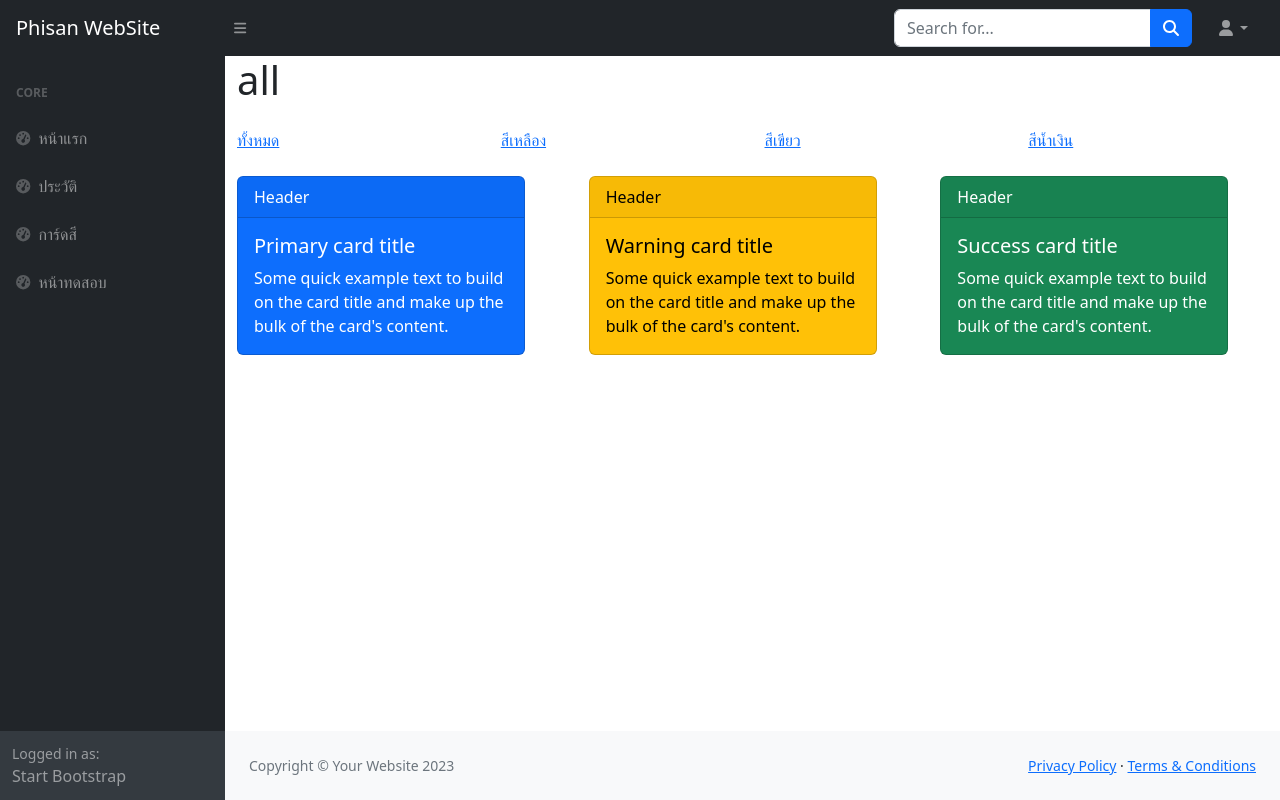
After one commit to numvarn/my_django_web, a Django app: page /color/ in a window 1280 px wide. The commit adds this page. Run offline with Django 5.2, Linux system fonts and the light colour scheme; some libraries are stand-ins or nearby versions.

Commit message:
set parameter

```diff
--- a/templates/base.html
+++ b/templates/base.html
@@ -52,6 +52,10 @@
                 <div class="sb-nav-link-icon"><i class="fas fa-tachometer-alt"></i></div>
                 ประวัติ
               </a>
+              <a class="nav-link" href='{% url "color-page" %}'>
+                <div class="sb-nav-link-icon"><i class="fas fa-tachometer-alt"></i></div>
+                การ์ดสี
+              </a>
               <a class="nav-link" href='{% url "for-page" %}'>
                 <div class="sb-nav-link-icon"><i class="fas fa-tachometer-alt"></i></div>
                 หน้าทดสอบ
--- /dev/null
+++ b/templates/card_color.html
@@ -0,0 +1,51 @@
+{% extends "base.html" %}
+<!---->
+{% block contant %}
+<div class="container">
+  <h1>{{ color }}</h1>
+  <div class="row mt-4">
+    <div class="col"><a href="?color=all">ทั้งหมด</a></div>
+    <div class="col"><a href="?color=yellow">สีเหลือง</a></div>
+    <div class="col"><a href="?color=green">สีเขียว</a></div>
+    <div class="col"><a href="?color=blue">สีน้ำเงิน</a></div>
+  </div>
+
+  <div class="row mt-4">
+    {% if color == 'all' or color == 'blue' %}
+    <div class="col">
+      <div class="card text-bg-primary mb-3" style="max-width: 18rem">
+        <div class="card-header">Header</div>
+        <div class="card-body">
+          <h5 class="card-title">Primary card title</h5>
+          <p class="card-text">Some quick example text to build on the card title and make up the bulk of the card's content.</p>
+        </div>
+      </div>
+    </div>
+    {% endif %}
+    <!---->
+    {% if color == 'all' or color == 'yellow' %}
+    <div class="col">
+      <div class="card text-bg-warning mb-3" style="max-width: 18rem">
+        <div class="card-header">Header</div>
+        <div class="card-body">
+          <h5 class="card-title">Warning card title</h5>
+          <p class="card-text">Some quick example text to build on the card title and make up the bulk of the card's content.</p>
+        </div>
+      </div>
+    </div>
+    {% endif %}
+    <!---->
+    {% if color == 'all' or color == 'green' %}
+    <div class="col">
+      <div class="card text-bg-success mb-3" style="max-width: 18rem">
+        <div class="card-header">Header</div>
+        <div class="card-body">
+          <h5 class="card-title">Success card title</h5>
+          <p class="card-text">Some quick example text to build on the card title and make up the bulk of the card's content.</p>
+        </div>
+      </div>
+    </div>
+    {% endif %}
+  </div>
+</div>
+{% endblock contant %}
--- a/templates/for_test.html
+++ b/templates/for_test.html
@@ -15,7 +15,7 @@
     <tbody>
       {% for i in list %}
       <tr>
-        <th scope="row">1</th>
+        <th scope="row">{{ forloop.counter }}</th>
         <td>Mark</td>
         <td>Otto</td>
         <td>@mdo</td>
--- a/webpage/urls.py
+++ b/webpage/urls.py
@@ -4,5 +4,6 @@ from . import views
 urlpatterns = [
     path("", views.indexPage, name="index"),
     path("about/", views.aboutPage, name="about"),
-    path("for/", views.forPage, name='for-page')
+    path("for/", views.forPage, name='for-page'),
+    path("color/", views.cardColorPage, name='color-page'),
 ]
--- a/webpage/views.py
+++ b/webpage/views.py
@@ -17,3 +17,14 @@ def forPage(request):
     context["list"] = lt
 
     return render(request, 'for_test.html', context)
+
+
+def cardColorPage(request):
+    context = {
+        'color': 'all',
+    }
+
+    if request.method == "GET" and request.GET.get('color') != None:
+        context['color'] = request.GET.get('color')
+
+    return render(request, 'card_color.html', context)
```
